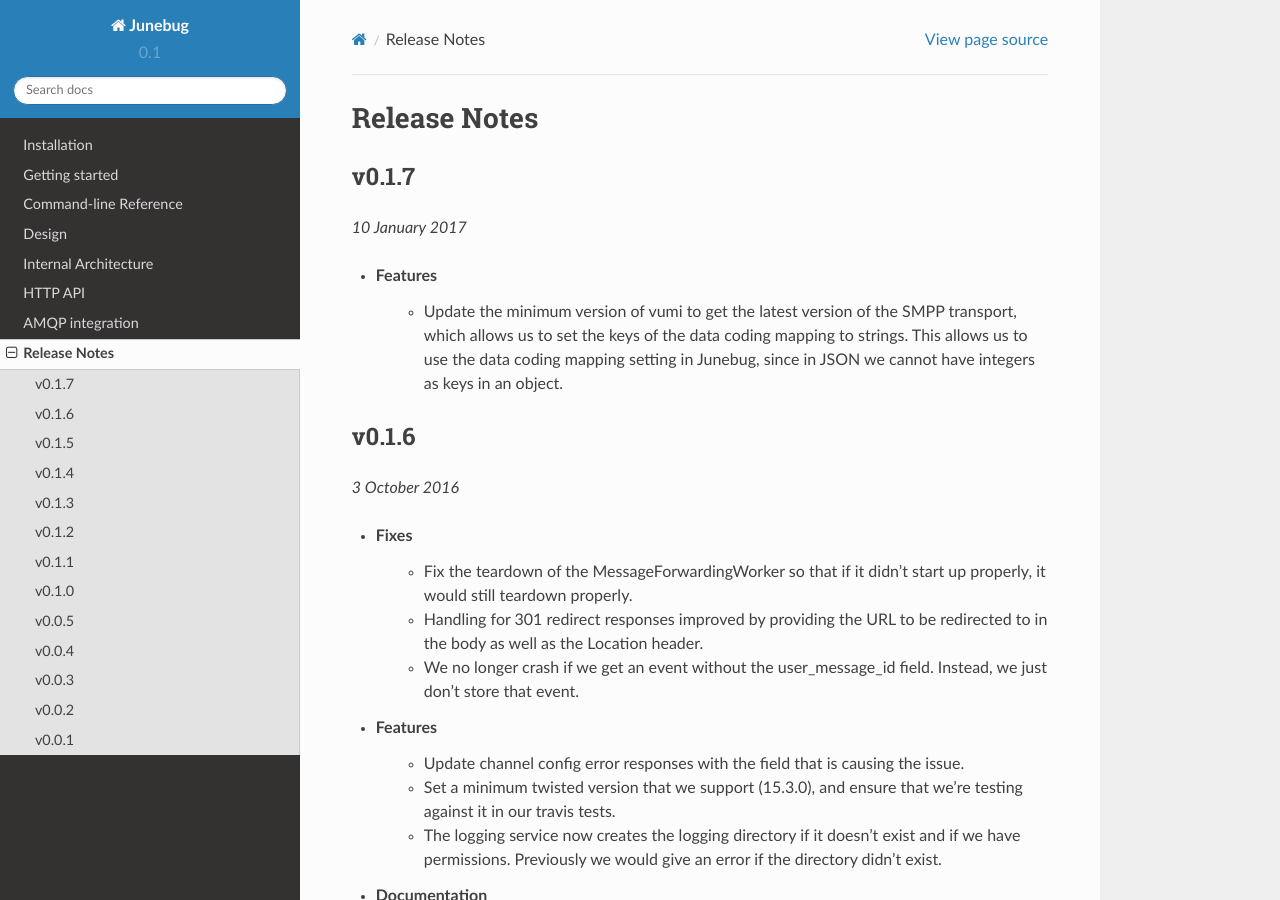
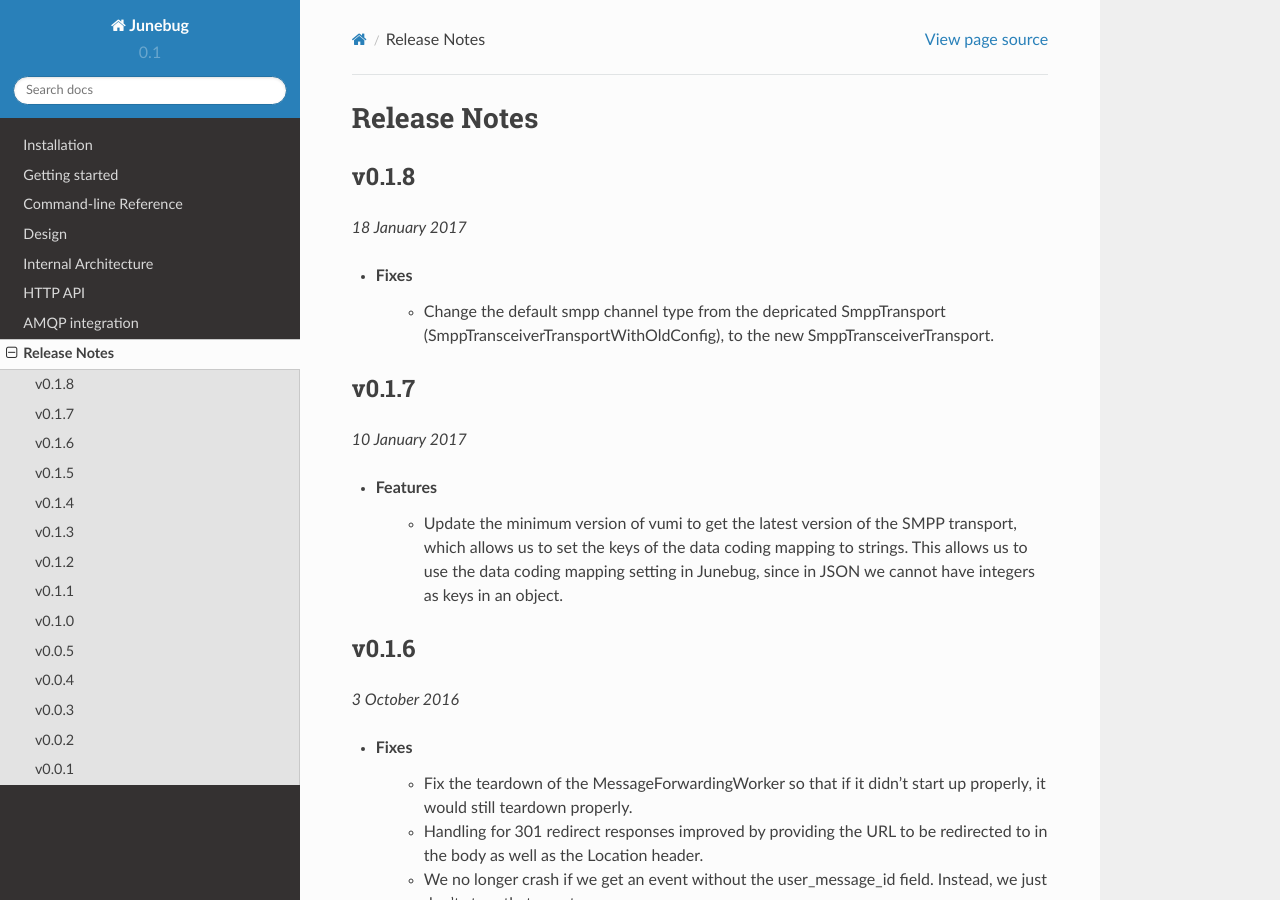
Before and after one commit to praekeltfoundation/junebug, a Sphinx documentation site: the page built from docs/release-notes.rst, in a window 1280 px wide and 900 px high. Built offline with Sphinx 7.4.7 and the Read the Docs theme 2.0.0, drawn with Linux system fonts in a browser that asks for light colours; pages that are not in the unit, such as notebooks, are missing from menus.

Commit message:
Update release notes for 0.1.8

```diff
--- a/docs/release-notes.rst
+++ b/docs/release-notes.rst
@@ -2,6 +2,17 @@
 
 Release Notes
 =============
+
+v0.1.8
+------
+.. Pull requests 112
+
+*18 January 2017*
+
+- Fixes
+    - Change the default smpp channel type from the depricated SmppTransport
+      (SmppTransceiverTransportWithOldConfig), to the new
+      SmppTransceiverTransport.
 
 v0.1.7
 ------
```
